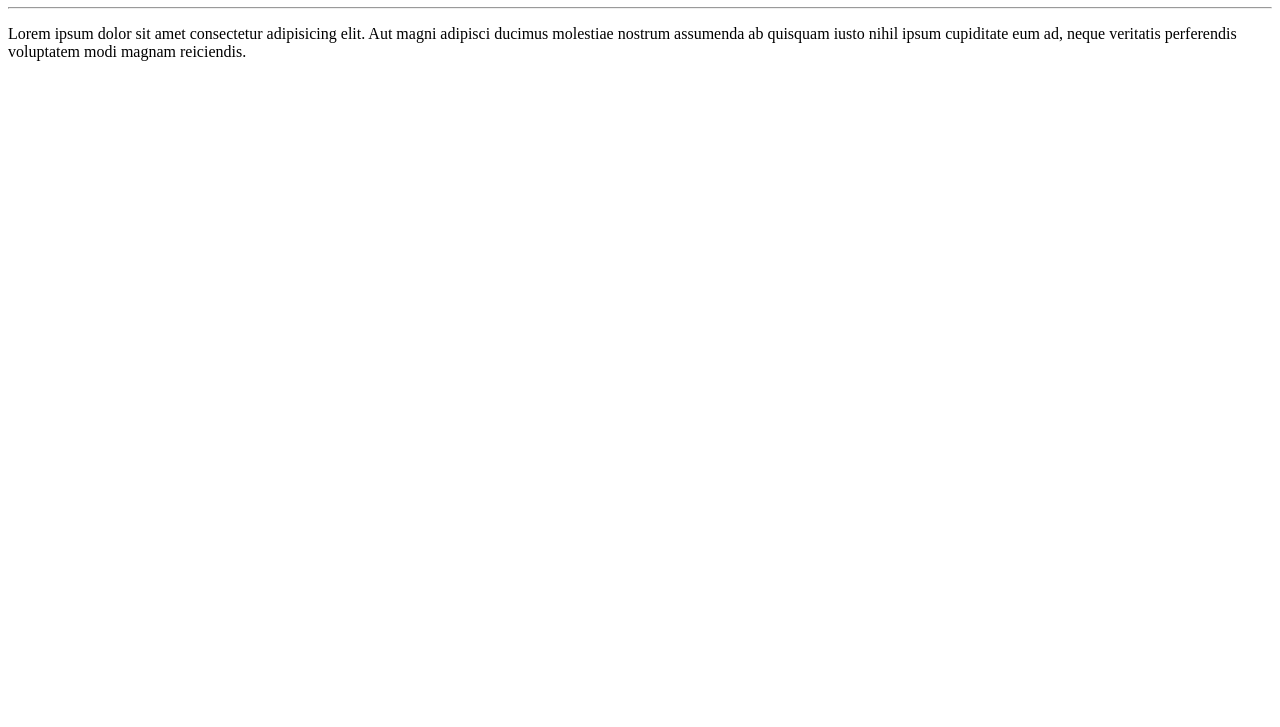
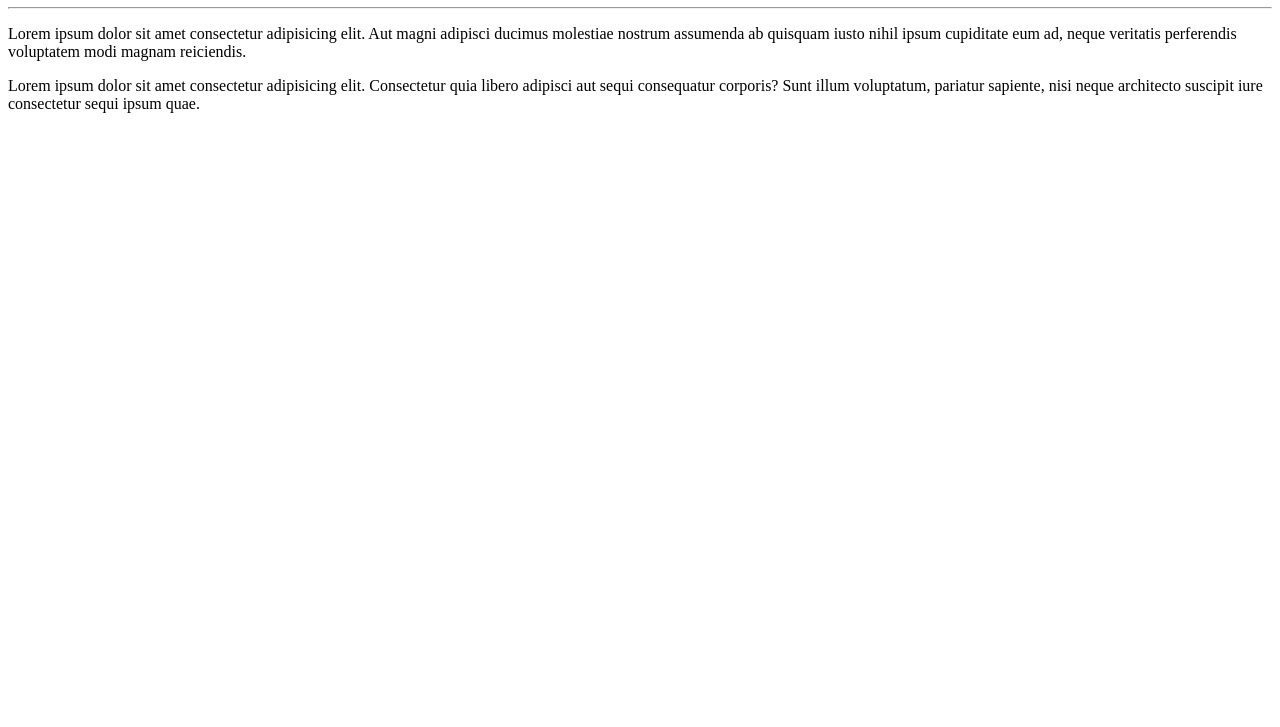
Before and after one commit to SamuelRCosta-Dev/Ola-Mundo, a plain HTML site: page site-exemplo/index.html in a window 1280 px wide. Shown: the part 73-800 px from the top of the page. Drawn offline with Linux system fonts and the light colour scheme.

Commit message:
Adicionei um parágrafo!

```diff
--- a/site-exemplo/index.html
+++ b/site-exemplo/index.html
@@ -10,5 +10,6 @@
     <h1>Olá, Mundo!</h1>
     <hr>
     <p>Lorem ipsum dolor sit amet consectetur adipisicing elit. Aut magni adipisci ducimus molestiae nostrum assumenda ab quisquam iusto nihil ipsum cupiditate eum ad, neque veritatis perferendis voluptatem modi magnam reiciendis.</p>
+    <p>Lorem ipsum dolor sit amet consectetur adipisicing elit. Consectetur quia libero adipisci aut sequi consequatur corporis? Sunt illum voluptatum, pariatur sapiente, nisi neque architecto suscipit iure consectetur sequi ipsum quae.</p>
 </body>
 </html>
```
